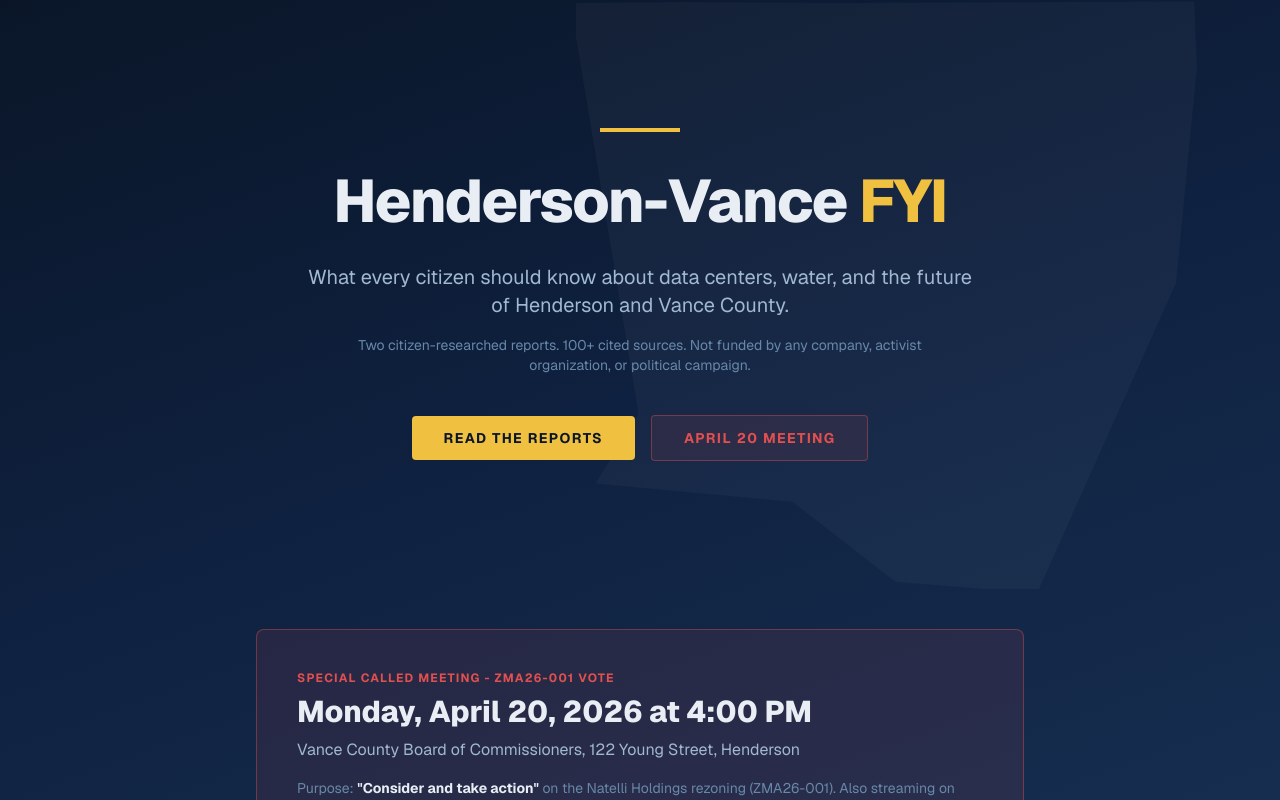
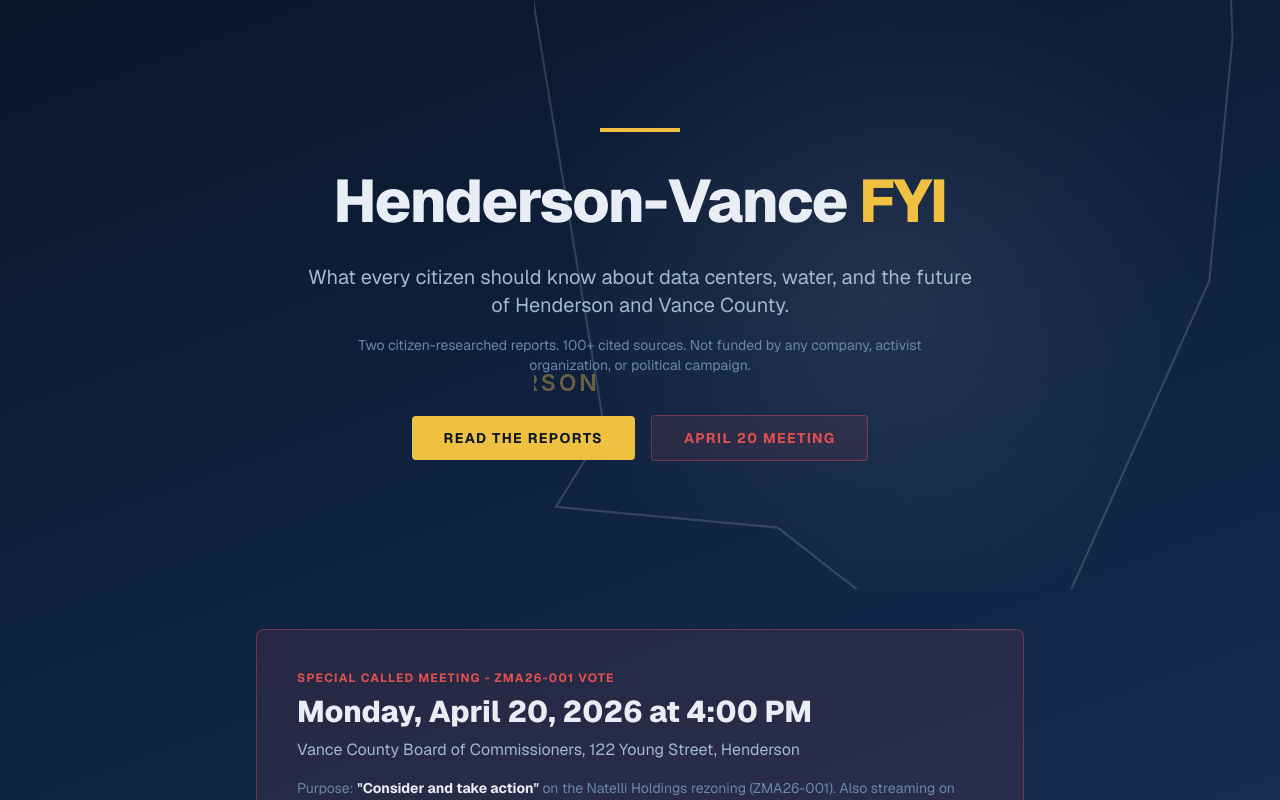
Before and after one commit to swv-dev/henderson-vance-fyi, a Next.js app: page / in a window 1280 px wide. Shown: the top 800 px of the page. Built offline with nearby package versions, Linux system fonts and the light colour scheme.

Commit message:
Make county map more visible with border stroke, Henderson marker dot and label

```diff
--- a/src/app/page.tsx
+++ b/src/app/page.tsx
@@ -50,13 +50,42 @@
 
   const d = `M ${points.join(" L ")} Z`;
 
+  // Henderson, NC approximate location: -78.3989, 36.3293
+  const hendersonX = ((-78.3989 - bounds.minLon) / (bounds.maxLon - bounds.minLon)) * w;
+  const hendersonY = ((bounds.maxLat - 36.3293) / (bounds.maxLat - bounds.minLat)) * h;
+
   return (
     <svg
       viewBox={`0 0 ${w} ${h}`}
       className={className}
       xmlns="http://www.w3.org/2000/svg"
     >
-      <path d={d} fill="currentColor" />
+      <defs>
+        <radialGradient id="countyGlow" cx="50%" cy="50%" r="50%">
+          <stop offset="0%" stopColor="currentColor" stopOpacity="0.08" />
+          <stop offset="100%" stopColor="currentColor" stopOpacity="0" />
+        </radialGradient>
+      </defs>
+      {/* Soft fill */}
+      <path d={d} fill="url(#countyGlow)" />
+      {/* County border */}
+      <path d={d} fill="none" stroke="currentColor" strokeWidth="1.5" opacity="0.15" />
+      {/* Henderson dot */}
+      <circle cx={hendersonX} cy={hendersonY} r="6" fill="#f0c040" opacity="0.5" />
+      <circle cx={hendersonX} cy={hendersonY} r="12" fill="none" stroke="#f0c040" strokeWidth="1" opacity="0.25" />
+      {/* Henderson label */}
+      <text
+        x={hendersonX + 18}
+        y={hendersonY + 5}
+        fill="#f0c040"
+        opacity="0.4"
+        fontSize="16"
+        fontWeight="600"
+        fontFamily="-apple-system, Helvetica Neue, Arial, sans-serif"
+        letterSpacing="2"
+      >
+        HENDERSON
+      </text>
     </svg>
   );
 }
@@ -84,7 +113,7 @@
     <main className="flex-1">
       {/* Hero */}
       <section className="relative px-6 py-20 md:py-32 overflow-hidden">
-        <VanceCountyOutline className="pointer-events-none absolute right-[-5%] top-1/2 -translate-y-1/2 h-[80vh] max-h-[700px] text-white/[0.03] md:right-[5%]" />
+        <VanceCountyOutline className="pointer-events-none absolute right-[-10%] top-1/2 -translate-y-1/2 h-[90vh] max-h-[800px] text-white md:right-[2%]" />
         <div className="relative mx-auto max-w-4xl text-center">
           <div className="mx-auto mb-8 h-1 w-20 bg-gold" />
           <h1 className="mb-6 text-4xl font-extrabold leading-tight tracking-tight md:text-6xl">
```
